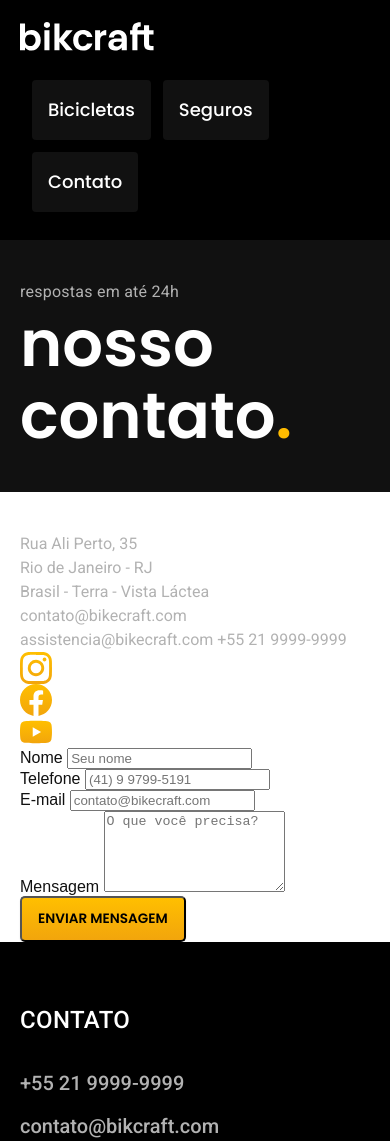
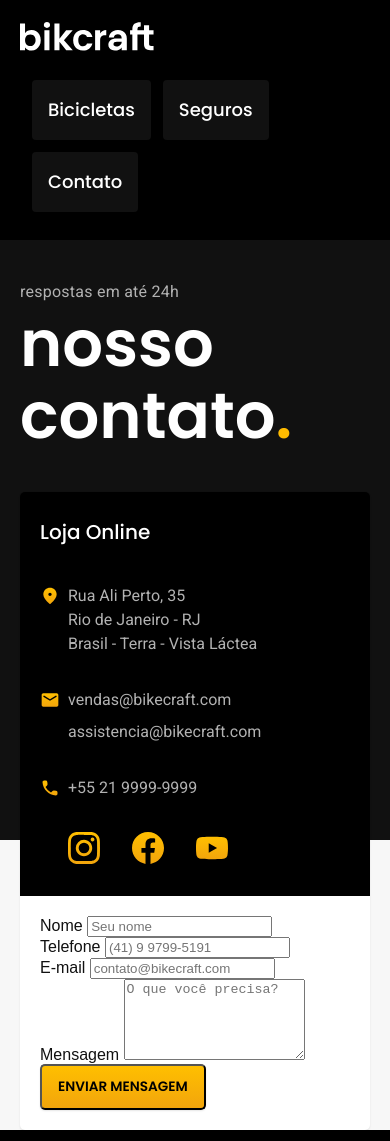
Before and after one commit to jhonnyssomsilva/bikecraft, a plain HTML site: page contato.html in a window 390 px wide. Shown: the top 1141 px of the page. Drawn offline with Linux system fonts and the light colour scheme.

Commit message:
pag contato

```diff
--- a/contato.html
+++ b/contato.html
@@ -31,7 +31,7 @@
   </div>
  </header>
 
- <main id="termos">
+ <main id="contato">
   <div class="titulo-bg">
    <div class="titulo container">
     <p class="font-2-l-b cor-5">respostas em até 24h</p>
@@ -48,7 +48,7 @@
         <p>Brasil - Terra - Vista Láctea</p>
       </div>
       <address class="contato-meios font-2-s cor-5">
-        <a href="mailto:contato@bikecraft.com">contato@bikecraft.com</a>
+        <a href="mailto:contato@bikecraft.com">vendas@bikecraft.com</a>
         <a href="mailto:assistencia@bikecraft.com">assistencia@bikecraft.com</a>
         <a href="tel:+552199999999">+55 21 9999-9999</a>
       </address>
--- a/css_box/contato/contato.css
+++ b/css_box/contato/contato.css
@@ -0,0 +1,75 @@
+#contato {
+  background: linear-gradient(var(--cor-11) 600px, var(--cor-1) 0px);
+}
+.contato {
+  display: grid;
+  grid-template-columns: 5fr 7fr;
+}
+.contato-dados,
+.contato-formulario {
+  padding: 60px;
+  box-shadow: 0 1px 2px rgba(0, 0, 0, 0.1);
+}
+.contato-dados {
+  border-radius: 5px 0 0 5px;
+  background-color: var(--cor-12);
+}
+
+.contato-formulario {
+  border-radius: 0 5px 5px 0;
+  background-color: var(--cor-0);
+}
+.contato-redes {
+  display: flex;
+  gap: 32px;
+  margin-top: 60px;
+  padding-left: 28px;
+}
+.contato-dados h2 {
+  margin-bottom: 60px;
+}
+.contato-endereco {
+  margin-bottom: 32px;
+  padding-left: 28px;
+  background: url(../../img/icones/local.svg) no-repeat 0px 2px;
+}
+.contato-meios a {
+  display: block;
+  max-width: max-content;
+  margin-bottom: 8px;
+  padding-left: 28px;
+}
+.contato-meios a:hover {
+  color: var(--cor-0);
+}
+.contato-meios a:first-child {
+  background: url(../../img/icones/email.svg) no-repeat 0px 2px;
+}
+.contato-meios a:last-child {
+  margin-top: 32px;
+  background: url(../../img/icones/telefone.svg) no-repeat 0px 2px;
+}
+/*mobile*/
+@media (max-width: 800px) {
+  .contato {
+    grid-template-columns: 1fr;
+  }
+
+  .contato-dados,
+  .contato-formulario {
+    padding: 20px;
+  }
+  .contato-dados {
+    border-radius: 5px 5px 0 0;
+  }
+  .contato-formulario {
+    border-radius: 0 0 5px 5px;
+  }
+  .contato-dados h2 {
+    margin-bottom: 32px;
+  }
+  .contato-redes {
+    margin-top: 32px;
+    margin-bottom: 12px;
+  }
+}
```
